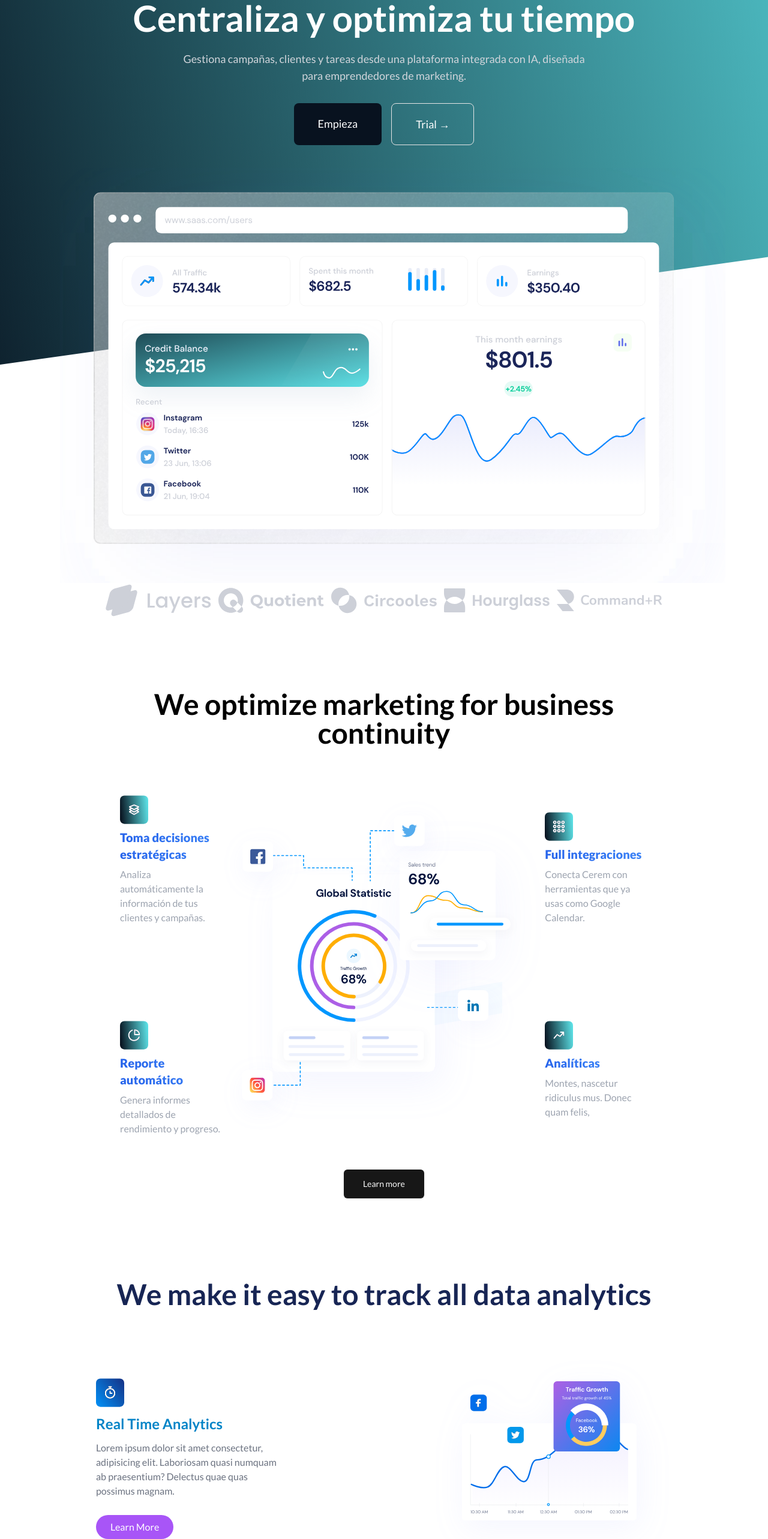
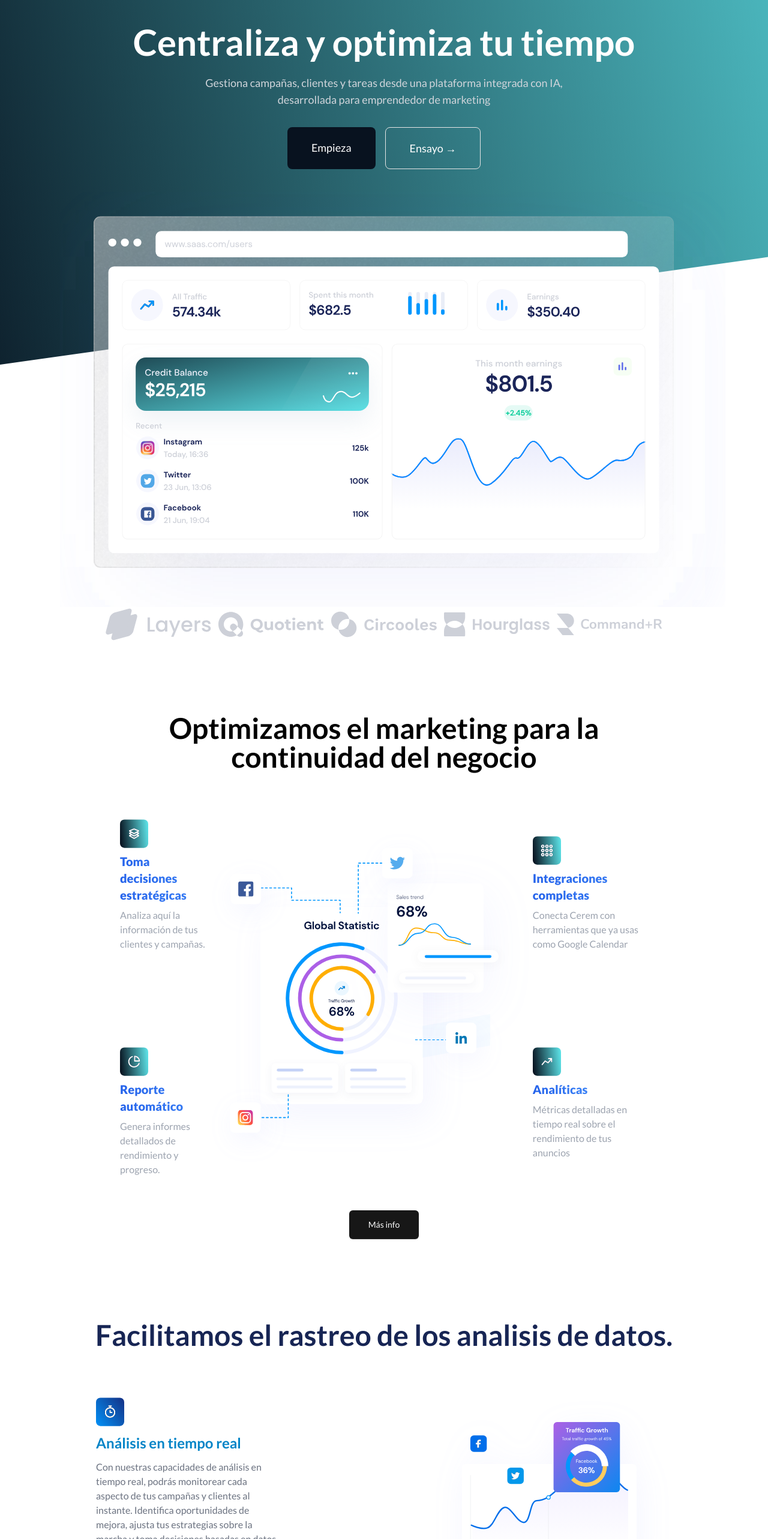
Before and after one commit to igrowker/i003-cerem-front, a React (Vite) app: page /inicio in a window 1280 px wide. Shown: the part 160-2726 px from the top of the page at 60% size. Built offline with nearby package versions, Linux system fonts and the light colour scheme.

Commit message:
traduccion hasta el componente Features_2

```diff
--- a/src/components/Features_1/index.tsx
+++ b/src/components/Features_1/index.tsx
@@ -1,20 +1,24 @@
+import { useTranslation } from "react-i18next";
 import { Button } from "../ui/button";
 
 const Features_1 = () => {
+  const { t } = useTranslation();
   return (
     <div className="max-w-[75vw] mx-auto lg:px-10 sm:px-7">
       <h3 className="my-20 text-5xl font-bold text-center text-black ">
-        We optimize marketing for business continuity
+        {t("Optimizamos el marketing para la continuidad del negocio")}
       </h3>
       <div className="flex items-center justify-center lg:flex-row sm:flex-col">
         <div className="flex flex-col lg:gap-40 sm:gap-10 justify-center flex-wrap">
           <div className="flex flex-col justify-start items-start gap-2">
             <img src="assets/features-1/Icon.svg" alt="" className="max-h-12" />
             <p className="bg-gradient-to-r from-blue-600 to-blue-500 bg-clip-text text-transparent font-black text-xl">
-              Toma decisiones estratégicas
+              {t("Toma decisiones estratégicas")}
             </p>
             <p className="text-gray-400">
-              Analiza automáticamente la información de tus clientes y campañas.
+              {t(
+                "Analiza automáticamente la información de tus clientes y campañas."
+              )}
             </p>
           </div>
           <div className="flex flex-col justify-start items-start gap-2">
@@ -24,10 +28,10 @@ const Features_1 = () => {
               className="max-h-12"
             />
             <p className="bg-gradient-to-r from-blue-600 to-blue-500 bg-clip-text text-transparent font-black text-xl">
-              Reporte automático
+              {t("Reporte automático")}
             </p>
             <p className="text-gray-400">
-              Genera informes detallados de rendimiento y progreso.
+              {t("Genera informes detallados de rendimiento y progreso.")}
             </p>
           </div>
         </div>
@@ -47,10 +51,12 @@ const Features_1 = () => {
               className="max-h-12"
             />
             <p className="bg-gradient-to-r from-blue-600 to-blue-500 bg-clip-text text-transparent font-black text-xl">
-              Full integraciones
+              {t("Integraciones completas")}
             </p>
             <p className="text-gray-400">
-              Conecta Cerem con herramientas que ya usas como Google Calendar.
+              {t(
+                "Conecta Cerem con herramientas que ya usas como Google Calendar"
+              )}
             </p>
           </div>
           <div className="flex flex-col justify-start items-start gap-2">
@@ -60,16 +66,18 @@ const Features_1 = () => {
               className="max-h-12"
             />
             <p className="bg-gradient-to-r from-blue-600 to-blue-500 bg-clip-text text-transparent font-black text-xl">
-              Analíticas
+              {t(" Analíticas")}
             </p>
             <p className="text-gray-400">
-              Montes, nascetur ridiculus mus. Donec quam felis,
+              {t(
+                "Métricas detalladas en tiempo real sobre el rendimiento de tus anuncios"
+              )}
             </p>
           </div>
         </div>
       </div>
       <div className="flex items-center justify-center my-14">
-        <Button className="px-8 py-6">Learn more</Button>
+        <Button className="px-8 py-6">{t("Más info")}</Button>
       </div>
     </div>
   );
--- a/src/components/Features_2/index.tsx
+++ b/src/components/Features_2/index.tsx
@@ -1,9 +1,13 @@
+import { useTranslation } from "react-i18next";
+
 const Features_2 = () => {
+  const { t } = useTranslation();
+
   return (
     <div className="flex flex-col lg:max-w-[90vw]">
       {" "}
       <h3 className="my-20 text-5xl font-bold text-center text-blue-950">
-        We make it easy to track all data analytics
+        {t("Facilitamos el rastreo de los análisis de datos.")}
       </h3>
       <div className="flex flex-col gap-20 pb-12">
         {" "}
@@ -15,15 +19,15 @@ const Features_2 = () => {
               className="h-12"
             />
             <p className="text-2xl font-bold  text-sky-600">
-              Real Time Analytics
+              {t("Análisis en tiempo real")}
             </p>
             <p className="pr-24 text-gray-500">
-              Lorem ipsum dolor sit amet consectetur, adipisicing elit.
-              Laboriosam quasi numquam ab praesentium? Delectus quae quas
-              possimus magnam.
+              {t(
+                "Con nuestras capacidades de análisis en tiempo real, podrás monitorear cada aspecto de tus campañas y clientes al instante. Identifica oportunidades de mejora, ajusta tus estrategias sobre la marcha y toma decisiones basadas en datos actualizados."
+              )}
             </p>
             <button className="px-6 py-2 mt-4 text-white bg-purple-500 rounded-full hover:bg-purple-600">
-              Learn More
+              {t("Más info")}
             </button>
           </div>
           <div className="flex items-center">
@@ -41,14 +45,16 @@ const Features_2 = () => {
               alt="Icon"
               className="h-12"
             />
-            <p className="text-2xl font-bold  text-sky-600">Safely security</p>
+            <p className="text-2xl font-bold  text-sky-600">
+              {t("Seguro total")}
+            </p>
             <p className="pr-24 text-gray-500">
-              Lorem ipsum dolor sit amet consectetur, adipisicing elit.
-              Laboriosam quasi numquam ab praesentium? Delectus quae quas
-              possimus magnam.
+              {
+                "Nuestro sistema Seguro Total garantiza la protección de tus datos y campañas con tecnología de vanguardia. Con monitoreo constante, cifrado avanzado y detección proactiva de amenazas, puedes estar seguro de que la seguridad de tu información está en las mejores manos. "
+              }
             </p>
             <button className="px-6 py-2 mt-4 text-white bg-purple-500 rounded-full hover:bg-purple-600">
-              Learn More
+              {t("Más info")}
             </button>
           </div>
           <div className="flex items-center">
@@ -66,14 +72,16 @@ const Features_2 = () => {
               alt="Icon"
               className="h-12"
             />
-            <p className="text-2xl font-bold text-sky-600">Multiple platform</p>
+            <p className="text-2xl font-bold text-sky-600">
+              {t("Plataforma múltiple")}
+            </p>
             <p className="pr-24 text-gray-500">
-              Lorem ipsum dolor sit amet consectetur, adipisicing elit.
-              Laboriosam quasi numquam ab praesentium? Delectus quae quas
-              possimus magnam.
+              {t(
+                "Nuestra Plataforma Múltiple te ofrece la flexibilidad de gestionar todas tus campañas y clientes desde un solo lugar, sin importar el canal o dispositivo. Integra y supervisa tus acciones en diferentes plataformas, optimizando el alcance y rendimiento de cada estrategia de manera centralizada y eficiente."
+              )}
             </p>
             <button className="px-6 py-2 mt-4 text-white bg-purple-500 rounded-full hover:bg-purple-600">
-              Learn More
+              {t("Más info")}
             </button>
           </div>
           <div className="flex items-center">
--- a/src/components/Hero/index.tsx
+++ b/src/components/Hero/index.tsx
@@ -1,17 +1,26 @@
 import { Link } from "react-router-dom";
+import LanguageSwitcher from "../LanguageSwitcher/LanguageSwitcher";
+import { useTranslation } from "react-i18next";
 
 export default function Hero() {
+  const { t } = useTranslation();
   return (
     <div className="text-white lg:min-h-screen">
+      <div className="w-full  flex justify-start ">
+        <div className="w-32 ">
+          <LanguageSwitcher />
+        </div>
+      </div>
       <div className="relative isolate">
         {/* Contenido del Hero */}
         <div className="flex flex-col items-center px-4 pt-8 text-center sm:pt-10 lg:pt-20">
           <h1 className="text-4xl font-bold text-white sm:text-6xl">
-            Centraliza y optimiza tu tiempo
+            {t("Centraliza y optimiza tu tiempo")}
           </h1>
           <p className="max-w-2xl mt-6 text-base text-gray-300 sm:text-lg">
-            Gestiona campañas, clientes y tareas desde una plataforma integrada
-            con IA, diseñada para emprendedores de marketing.
+            {t(
+              "Gestiona campañas, clientes y tareas desde una plataforma integrada con IA, diseñada para emprendedores de marketing"
+            )}
           </p>
           <div className="z-30 flex flex-wrap gap-4 mt-8">
             <Link
@@ -19,7 +28,7 @@ export default function Hero() {
               className="block px-10 py-5 text-lg font-medium text-white transition-transform duration-300 transform rounded-lg cursor-pointer bg-navy hover:scale-105 hover:shadow-lg"
             >
               <span className="block w-full h-full cursor-pointer">
-                Empieza
+                {t("Empieza")}
               </span>
             </Link>
             <Link
@@ -27,7 +36,7 @@ export default function Hero() {
               className="block px-10 py-5 text-lg font-medium text-white transition-transform duration-300 transform border rounded-lg cursor-pointer hover:scale-105 hover:shadow-lg"
             >
               <span className="block w-full h-full cursor-pointer">
-                Trial <span aria-hidden="true">→</span>
+                {t("Ensayo")} <span aria-hidden="true">→</span>
               </span>
             </Link>
           </div>
--- a/src/components/Nav/index.tsx
+++ b/src/components/Nav/index.tsx
@@ -3,7 +3,7 @@ import { Link } from "react-router-dom";
 const NavComponent = () => {
   return (
     <header className="container mx-auto px-1 py-2 flex justify-between items-center">
-      <div className="flex items-center space-x-2">
+      <div className="flex items-center  space-x-2">
         <img src="/assets/isotipo.svg" alt="Logo" className="w-16 h-16" />
         <img src="/assets/logotipo_w.svg" alt="Logo" className="w-16 h-16" />
       </div>
--- a/src/locales/en/translation.json
+++ b/src/locales/en/translation.json
@@ -47,5 +47,26 @@
   "contenido": "content",
   "agregar nota": "add note",
   "no hay notas guardadas": "no notes saved",
-  "escribe tu nota aquí": "Write your note here"
+  "escribe tu nota aquí": "Write your note here",
+  "Centraliza y optimiza tu tiempo": "Centralize and optimize your time",
+  "Gestiona campañas, clientes y tareas desde una plataforma integrada con IA, diseñada para emprendedores de marketing": "Manage campaigns, clients and tasks from an integrated AI platform, designed for marketing entrepreneur",
+  "Empieza": "Get started",
+  "Ensayo": "Trial",
+  "Optimizamos el marketing para la continuidad del negocio": "We optimize marketing for business continuity",
+  "Toma decisiones estratégicas": "Take strategic decisions",
+  "Analiza automáticamente la información de tus clientes y campañas.": "Analyze real-time client and campaign information.",
+  "Reporte automático": "Automated report",
+  "Genera informes detallados de rendimiento y progreso.": "Generate detailed performance and progress reports.",
+  "Integraciones completas": "Full integraciones",
+  "Conecta Cerem con herramientas que ya usas como Google Calendar": "Connect Cerem with tools that you use as Google Calendar",
+  "Analíticas": "Analytics",
+  "Métricas detalladas en tiempo real sobre el rendimiento de tus anuncios.": "Detailed metrics in real-time on your ads' performance.",
+  "Más info": "Learn more",
+  "Facilitamos el rastreo de los análisis de datos.": "We make it easy to track all data analytics.",
+  "Análisis en tiempo real": "Real-time analysis",
+  "Con nuestras capacidades de análisis en tiempo real, podrás monitorear cada aspecto de tus campañas y clientes al instante. Identifica oportunidades de mejora, ajusta tus estrategias sobre la marcha y toma decisiones basadas en datos actualizados.": "With our real-time analytics capabilities, you'll be able to monitor every aspect of your campaigns and customers instantly. Identify opportunities for improvement, adjust your strategies on the fly, and make decisions based on up-to-date data.",
+  "Seguro total": "Safely Security",
+  "Nuestro sistema Seguro Total garantiza la protección de tus datos y campañas con tecnología de vanguardia. Con monitoreo constante, cifrado avanzado y detección proactiva de amenazas, puedes estar seguro de que la seguridad de tu información está en las mejores manos. ": "Our total security system guarantees your data and campaigns with advanced cybersecurity. With constant monitoring, advanced encryption and proactive detection of threats, you are in safe hands. ",
+  "Plataforma múltiple": "Multiple platform",
+  "Nuestra Plataforma Múltiple te ofrece la flexibilidad de gestionar todas tus campañas y clientes desde un solo lugar, sin importar el canal o dispositivo. Integra y supervisa tus acciones en diferentes plataformas, optimizando el alcance y rendimiento de cada estrategia de manera centralizada y eficiente.": "Our Multiple Platform offers you the flexibility to manage all your campaigns and clients from one place, regardless of the channel or device. Integrate and monitor your actions on different platforms, optimizing the reach and performance of each strategy in a centralized and efficient way."
 }
--- a/src/locales/es/translation.json
+++ b/src/locales/es/translation.json
@@ -47,5 +47,26 @@
   "contenido": "contenido",
   "agregar nota": "agregar nota",
   "no hay notas guardadas": "no hay notas guardadas",
-  "escribe tu nota aquí": "Escribe tu nota aquí"
+  "escribe tu nota aquí": "Escribe tu nota aquí",
+  "Centraliza y optimiza tu tiempo": "Centraliza y optimiza tu tiempo",
+  "Gestiona campañas, clientes y tareas desde una plataforma integrada con IA, diseñada para emprendedores de marketing": "Gestiona campañas, clientes y tareas desde una plataforma integrada con IA, desarrollada para emprendedor de marketing",
+  "Empieza": "Empieza",
+  "Ensayo": "Ensayo",
+  "Optimizamos el marketing para la continuidad del negocio": "Optimizamos el marketing para la continuidad del negocio",
+  "Toma decisiones estratégicas": "Toma decisiones estratégicas",
+  "Analiza automáticamente la información de tus clientes y campañas.": "Analiza aquí la información de tus clientes y campañas.",
+  "Reporte automático": "Reporte automático",
+  "Genera informes detallados de rendimiento y progreso.": "Genera informes detallados de rendimiento y progreso.",
+  "Conecta Cerem con herramientas que ya usas como Google Calendar": "Conecta Cerem con herramientas que ya usas como Google Calendar",
+  "Integraciones completas": "Integraciones completas",
+  "Analíticas": "Analíticas",
+  "Métricas detalladas en tiempo real sobre el rendimiento de tus anuncios.": "Métricas detalladas en tiempo real sobre el rendimiento de tus anuncios.",
+  "Más info": "Más info",
+  "Facilitamos el rastreo de los análisis de datos.": "Facilitamos el rastreo de los analisis de datos.",
+  "Análisis en tiempo real": "Análisis en tiempo real",
+  "Con nuestras capacidades de análisis en tiempo real, podrás monitorear cada aspecto de tus campañas y clientes al instante. Identifica oportunidades de mejora, ajusta tus estrategias sobre la marcha y toma decisiones basadas en datos actualizados.": "Con nuestras capacidades de análisis en tiempo real, podrás monitorear cada aspecto de tus campañas y clientes al instante. Identifica oportunidades de mejora, ajusta tus estrategias sobre la marcha y toma decisiones basadas en datos actualizados.",
+  "Seguro total": "Seguro total",
+  "Nuestro sistema Seguro Total garantiza la protección de tus datos y campañas con tecnología de vanguardia. Con monitoreo constante, cifrado avanzado y detección proactiva de amenazas, puedes estar seguro de que la seguridad de tu información está en las mejores manos.": "Nuestro sistema Seguro Total garantiza la protección de tus datos y campañas con tecnología de vanguardia. Con monitoreo constante, cifrado avanzado y detección proactiva de amenazas, puedes estar seguro de que la seguridad de tu información está en las mejores manos. ",
+  "Plataforma múltiple": "Plataforma múltiple",
+  "Nuestra Plataforma Múltiple te ofrece la flexibilidad de gestionar todas tus campañas y clientes desde un solo lugar, sin importar el canal o dispositivo. Integra y supervisa tus acciones en diferentes plataformas, optimizando el alcance y rendimiento de cada estrategia de manera centralizada y eficiente.": "Nuestra Plataforma Múltiple te ofrece la flexibilidad de gestionar todas tus campañas y clientes desde un solo lugar, sin importar el canal o dispositivo. Integra y supervisa tus acciones en diferentes plataformas, optimizando el alcance y rendimiento de cada estrategia de manera centralizada y eficiente."
 }
```
